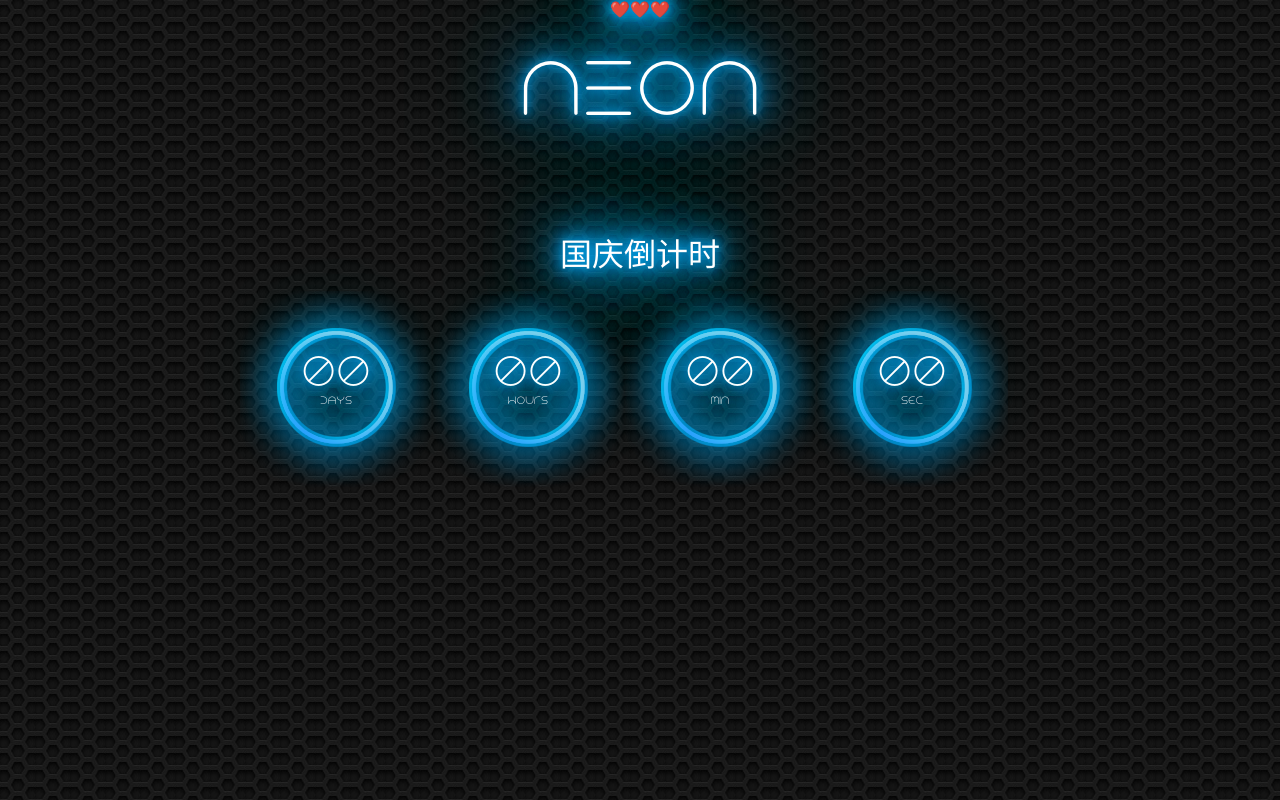
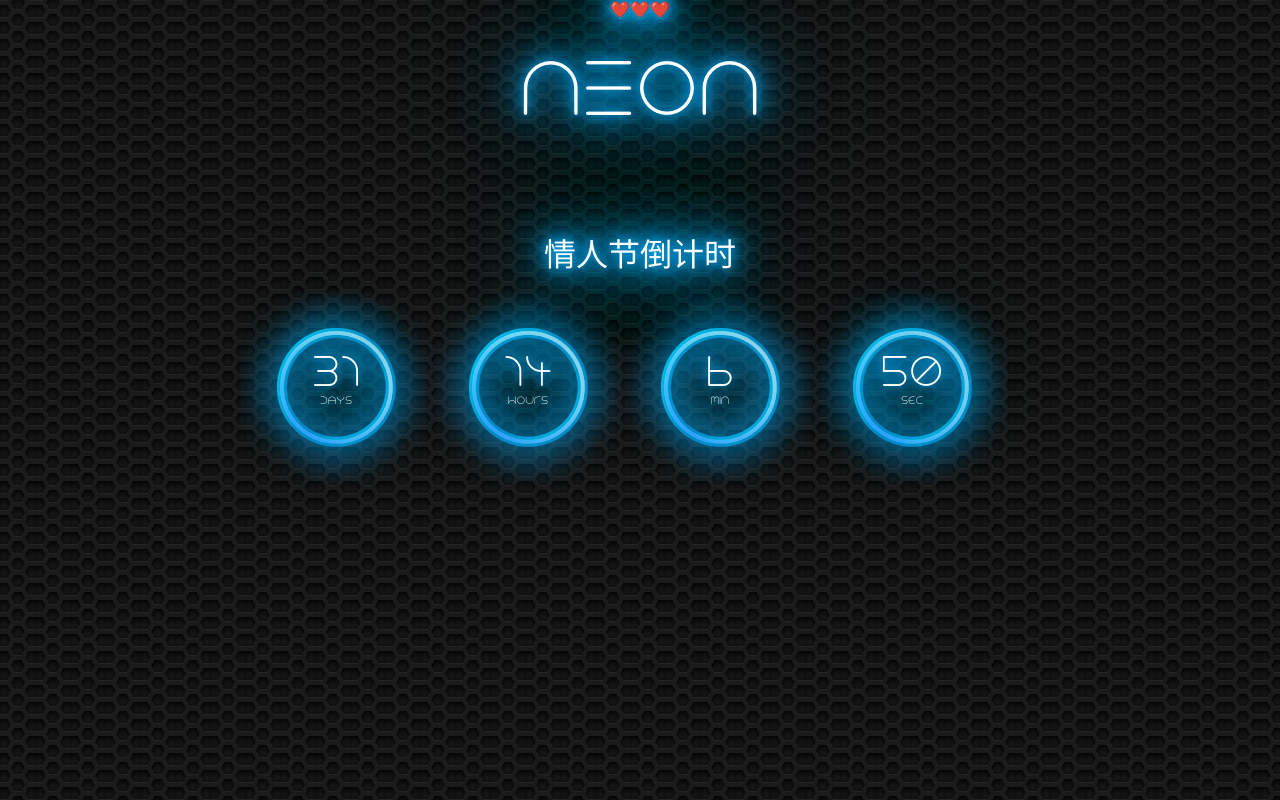
Before and after one commit to jialuchun/countdown, a plain HTML site: page index.html in a window 1280 px wide. Drawn offline with Linux system fonts and the light colour scheme.

Commit message:
modify date

```diff
--- a/index.html
+++ b/index.html
@@ -37,7 +37,7 @@
 
 			<!-- WELCOME TEXT -->
 			<p>
-				国庆倒计时
+				情人节倒计时
 			</p>
 			<!-- WELCOME TEXT -->
 
--- a/script/main.js
+++ b/script/main.js
@@ -9,7 +9,7 @@
 $(document).ready(function() {
 	$("#count").countdown({
 		//to change lunch date just replace the current date with yours .
-		date: "sept 30, 2017",
+		date: "feb 14, 2018",
 		//html code in count div here.
 		htmlTemplate: "<div id='days-count' class='numbers'>%{d}<span class='days-label'>days</span></div> <div id='hours-count' class='numbers'>%{h}<span class='hours-label'>hours</span></div><div id='min-count' class='numbers'>%{m}<span class='min-label'>min</span></div><div id='sec-count' class='numbers'>%{s}<span class='sec-label'>sec</span></div>"
 	});
```
